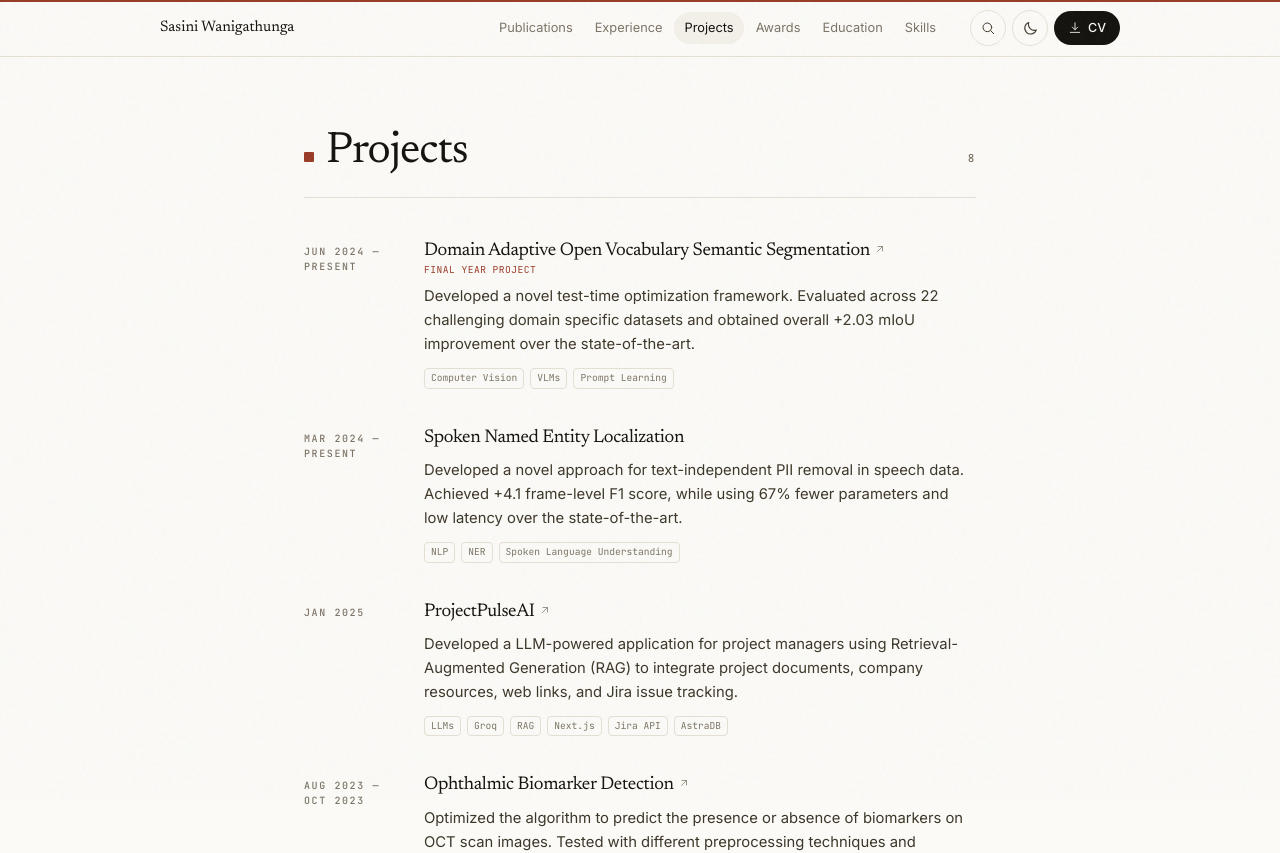
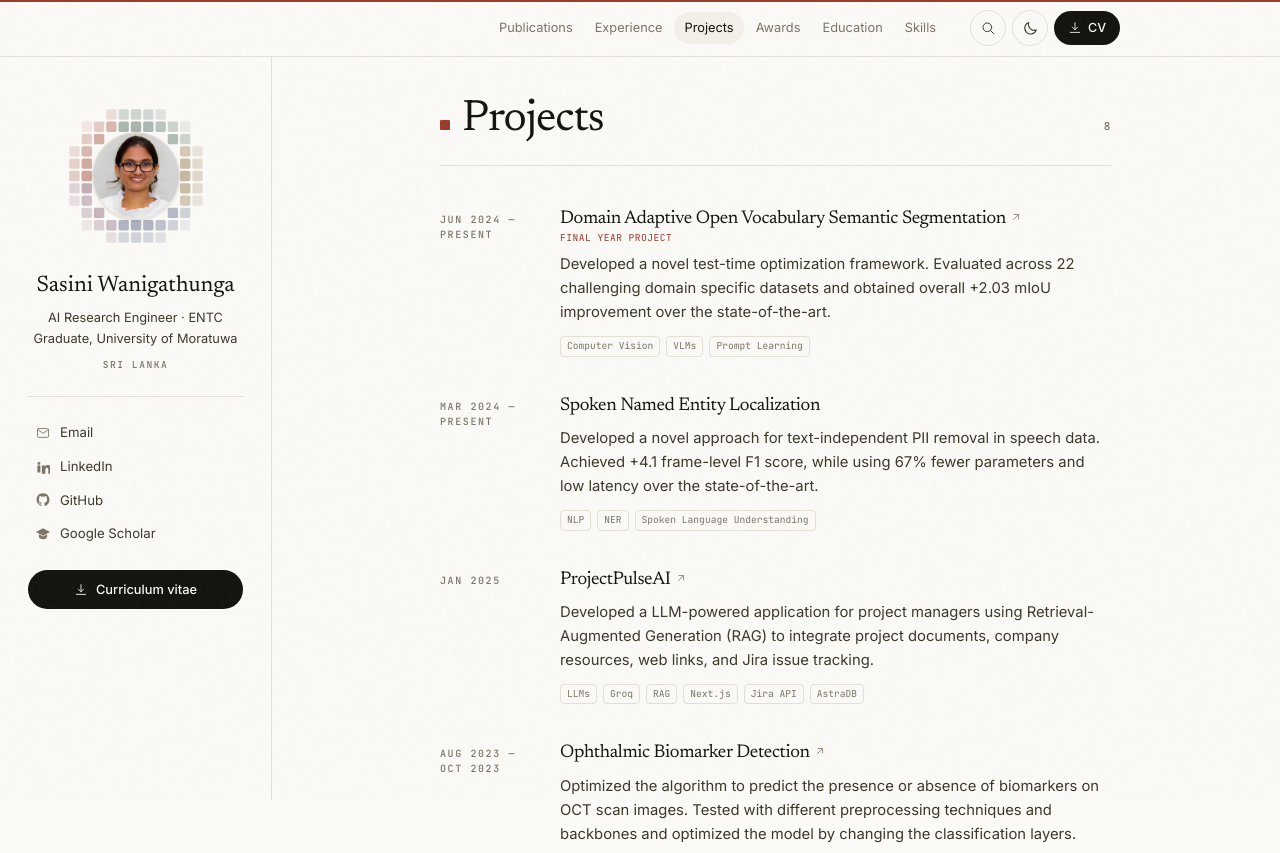
Before and after one commit to SasiniWanigathunga/sasiniwanigathunga, a Next.js app: page /projects in a window 1280 px wide. Shown: the top 853 px of the page. Built offline with nearby package versions, Linux system fonts and the light colour scheme.

Commit message:
Add persistent profile panel with external links

```diff
--- a/app/layout.tsx
+++ b/app/layout.tsx
@@ -4,6 +4,7 @@ import { profile, links } from "@/lib/content";
 import { CommandPaletteProvider } from "@/components/site/CommandPalette";
 import { Footer } from "@/components/site/Footer";
 import { Nav } from "@/components/site/Nav";
+import { ProfilePanelInline, ProfilePanelRail } from "@/components/site/ProfilePanel";
 import { ScrollProgress } from "@/components/site/ScrollProgress";
 import "./globals.css";
 
@@ -122,10 +123,16 @@ export default function RootLayout({ children }: { children: React.ReactNode })
         <CommandPaletteProvider>
           <ScrollProgress />
           <Nav />
-          <main id="main" className="flex-1">
+          <ProfilePanelRail />
+          {/* The left offset matches the rail's width; the top padding clears
+              the fixed nav on every page. */}
+          <main id="main" className="flex-1 pt-20 lg:pl-[17rem] lg:pt-24">
+            <ProfilePanelInline />
             {children}
           </main>
-          <Footer />
+          <div className="lg:pl-[17rem]">
+            <Footer />
+          </div>
         </CommandPaletteProvider>
       </body>
     </html>
--- a/app/page.tsx
+++ b/app/page.tsx
@@ -1,12 +1,10 @@
 import { About } from "@/components/home/About";
-import { Header } from "@/components/home/Header";
 import { TopicIndex } from "@/components/home/TopicIndex";
 import { Updates } from "@/components/home/Updates";
 
 export default function Home() {
   return (
     <>
-      <Header />
       <About />
       <Updates />
       <TopicIndex />
--- a/components/home/Header.tsx
+++ /dev/null
@@ -1,86 +0,0 @@
-"use client";
-
-import { motion, useReducedMotion } from "framer-motion";
-import { links, profile } from "@/lib/content";
-import { asset } from "@/lib/utils";
-import { Download, Github, Linkedin, Mail, Scholar } from "@/components/ui/icons";
-import { PatchGrid } from "@/components/ui/PatchGrid";
-
-const contactLinks = [
-  { label: "Email", href: links.email, Icon: Mail },
-  { label: "LinkedIn", href: links.linkedin, Icon: Linkedin },
-  { label: "GitHub", href: links.github, Icon: Github },
-  { label: "Google Scholar", href: links.scholar, Icon: Scholar },
-];
-
-export function Header() {
-  const reduce = useReducedMotion();
-  const fade = (delay: number) => ({
-    initial: reduce ? { opacity: 0 } : { opacity: 0, y: 12 },
-    animate: { opacity: 1, y: 0 },
-    transition: {
-      duration: reduce ? 0.2 : 0.7,
-      delay: reduce ? 0 : delay,
-      ease: [0.16, 1, 0.3, 1] as const,
-    },
-  });
-
-  return (
-    <header id="top" className="shell pt-24 text-center md:pt-32">
-      {/* Photo, with the patch grid resolving behind it. */}
-      <motion.div
-        {...fade(0)}
-        className="relative mx-auto grid size-60 place-items-center md:size-64"
-      >
-        <PatchGrid className="absolute inset-0 -z-10 opacity-70" />
-        <img
-          src={asset(profile.photo)}
-          alt={profile.name}
-          width={460}
-          height={460}
-          className="size-32 rounded-full border border-hairline object-cover shadow-sm md:size-36"
-        />
-      </motion.div>
-
-      <motion.h1 {...fade(0.12)} className="serif mt-7 text-4xl tracking-[-0.02em] md:text-5xl">
-        {profile.name}
-      </motion.h1>
-
-      <motion.p {...fade(0.18)} className="mt-3 text-[0.95rem] text-ink-2">
-        {profile.subtitle}
-      </motion.p>
-
-      <motion.p {...fade(0.22)} className="label mt-2.5 !text-[0.625rem]">
-        {profile.location}
-      </motion.p>
-
-      <motion.nav
-        {...fade(0.28)}
-        aria-label="Contact and profiles"
-        className="mt-7 flex flex-wrap items-center justify-center gap-x-2 gap-y-2"
-      >
-        {contactLinks.map(({ label, href, Icon }) => (
-          <a
-            key={label}
-            href={href}
-            target={href.startsWith("mailto:") ? undefined : "_blank"}
-            rel="noopener noreferrer"
-            className="group inline-flex items-center gap-2 rounded-full border border-hairline px-3.5 py-1.5 text-[0.8rem] text-ink-2 transition-colors hover:border-hairline-strong hover:text-ink"
-          >
-            <Icon className="size-3.5 text-muted transition-colors group-hover:text-accent" />
-            {label}
-          </a>
-        ))}
-        <a
-          href={asset(links.cv)}
-          target="_blank"
-          rel="noopener noreferrer"
-          className="inline-flex items-center gap-2 rounded-full bg-ink px-3.5 py-1.5 text-[0.8rem] font-medium text-paper transition-opacity hover:opacity-85"
-        >
-          <Download className="size-3.5" />
-          CV
-        </a>
-      </motion.nav>
-    </header>
-  );
-}
--- a/components/site/Nav.tsx
+++ b/components/site/Nav.tsx
@@ -1,6 +1,6 @@
 "use client";
 
-import { AnimatePresence, motion, useMotionValueEvent, useReducedMotion, useScroll } from "framer-motion";
+import { AnimatePresence, motion, useReducedMotion } from "framer-motion";
 import Link from "next/link";
 import { usePathname } from "next/navigation";
 import { useEffect, useState } from "react";
@@ -11,40 +11,22 @@ import { ThemeToggle } from "./ThemeToggle";
 import { useCommandPalette } from "./CommandPalette";
 
 export function Nav() {
-  const { scrollY } = useScroll();
-  const [scrolled, setScrolled] = useState(false);
   const [menuOpen, setMenuOpen] = useState(false);
   const pathname = usePathname();
   const { open: openPalette } = useCommandPalette();
   const reduce = useReducedMotion();
-
-  const isHome = samePath(pathname, "/");
-
-  useMotionValueEvent(scrollY, "change", (y) => setScrolled(y > 40));
 
   // Close the mobile menu whenever a navigation actually happens.
   useEffect(() => setMenuOpen(false), [pathname]);
 
   return (
     <>
-      <header
-        className={cx(
-          "no-print fixed inset-x-0 top-0 z-50 transition-all duration-500",
-          scrolled || !isHome
-            ? "border-b border-hairline bg-paper/85 backdrop-blur-xl"
-            : "border-b border-transparent",
-        )}
-      >
-        <div className="shell-wide flex h-14 items-center gap-4">
-          {/* On the home page the name is already in the header below, so it
-              only appears here once that has scrolled away. */}
-          <Link
-            href="/"
-            className={cx(
-              "serif shrink-0 text-[0.95rem] transition-all duration-500",
-              !isHome || scrolled ? "translate-x-0 opacity-100" : "-translate-x-1 opacity-0",
-            )}
-          >
+      {/* Content now starts immediately below the bar on every page, so the
+          bar is always opaque rather than fading in on scroll. */}
+      <header className="no-print fixed inset-x-0 top-0 z-50 border-b border-hairline bg-paper/85 backdrop-blur-xl">
+        <div className="shell-wide flex h-14 items-center gap-4 lg:pl-[17rem]">
+          {/* Hidden on wide screens, where the left rail already shows the name. */}
+          <Link href="/" className="serif shrink-0 text-[0.95rem] lg:hidden">
             {profile.name}
           </Link>
 
--- a/components/site/PageShell.tsx
+++ b/components/site/PageShell.tsx
@@ -18,7 +18,7 @@ export function PageShell({ title, aside, children }: Props) {
   const next = index >= 0 && index < topics.length - 1 ? topics[index + 1] : null;
 
   return (
-    <div className="shell pb-16 pt-24 md:pt-32">
+    <div className="shell pb-16">
       <Reveal>
         <div className="mb-10 flex flex-wrap items-baseline justify-between gap-x-6 gap-y-2 border-b border-hairline pb-5">
           <h1 className="serif flex items-baseline gap-3 text-4xl md:text-[2.75rem]">
--- /dev/null
+++ b/components/site/ProfilePanel.tsx
@@ -0,0 +1,91 @@
+import Link from "next/link";
+import { links, profile } from "@/lib/content";
+import { asset } from "@/lib/utils";
+import { Download, Github, Linkedin, Mail, Scholar } from "@/components/ui/icons";
+import { PatchGrid } from "@/components/ui/PatchGrid";
+
+const externalLinks = [
+  { label: "Email", value: profile.email, href: links.email, Icon: Mail },
+  { label: "LinkedIn", value: "in/sasiniwanigathunga", href: links.linkedin, Icon: Linkedin },
+  { label: "GitHub", value: "@SasiniWanigathunga", href: links.github, Icon: Github },
+  { label: "Google Scholar", value: "Publications", href: links.scholar, Icon: Scholar },
+];
+
+/**
+ * The identity block: photo, name and every external link. Fixed to the left
+ * on wide screens so it stays put across page navigations; stacked above the
+ * content on narrow ones, where a fixed rail has nowhere to live.
+ *
+ * Rendered once in the root layout, so it survives client-side navigation
+ * rather than remounting per page.
+ */
+export function ProfilePanelRail() {
+  return (
+    <aside
+      aria-label="Profile and links"
+      className="no-print fixed inset-y-0 left-0 top-14 z-40 hidden w-[17rem] overflow-y-auto border-r border-hairline bg-paper px-7 py-10 lg:block"
+    >
+      <PanelBody />
+    </aside>
+  );
+}
+
+/** The same block, in the page flow, for screens below the rail breakpoint. */
+export function ProfilePanelInline() {
+  return (
+    <div className="shell border-b border-hairline pb-9 lg:hidden">
+      <PanelBody />
+    </div>
+  );
+}
+
+function PanelBody() {
+  return (
+    <div className="flex flex-col items-center text-center">
+      <Link href="/" className="group relative grid size-40 place-items-center" aria-label="Home">
+        <PatchGrid className="absolute inset-0 -z-10 opacity-70" />
+        <img
+          src={asset(profile.photo)}
+          alt={profile.name}
+          width={460}
+          height={460}
+          className="size-[5.5rem] rounded-full border border-hairline object-cover shadow-sm transition-transform duration-500 group-hover:scale-105"
+        />
+      </Link>
+
+      <Link href="/" className="serif mt-4 text-[1.4rem] leading-tight transition-colors hover:text-accent">
+        {profile.name}
+      </Link>
+
+      <p className="mt-2 text-[0.8rem] leading-relaxed text-ink-2">{profile.subtitle}</p>
+      <p className="label mt-2 !text-[0.6rem]">{profile.location}</p>
+
+      <ul className="mt-6 w-full space-y-0.5 border-t border-hairline pt-5">
+        {externalLinks.map(({ label, value, href, Icon }) => (
+          <li key={label}>
+            <a
+              href={href}
+              target={href.startsWith("mailto:") ? undefined : "_blank"}
+              rel="noopener noreferrer"
+              title={value}
+              className="group flex items-center gap-2.5 rounded-md px-2 py-1.5 text-left text-[0.825rem] text-ink-2 transition-colors hover:bg-paper-2 hover:text-ink"
+            >
+              <Icon className="size-3.5 shrink-0 text-muted transition-colors group-hover:text-accent" />
+              <span className="truncate">{label}</span>
+            </a>
+          </li>
+        ))}
+      </ul>
+
+      <a
+        href={asset(links.cv)}
+        target="_blank"
+        rel="noopener noreferrer"
+        className="mt-5 flex w-full items-center justify-center gap-2 rounded-full bg-ink px-4 py-2.5 text-[0.8rem] font-medium text-paper transition-opacity hover:opacity-85"
+      >
+        <Download className="size-3.5" />
+        Curriculum vitae
+      </a>
+    </div>
+  );
+}
```
Also changed, not shown: 1 other file (tests, documents, lock files or other folders).
